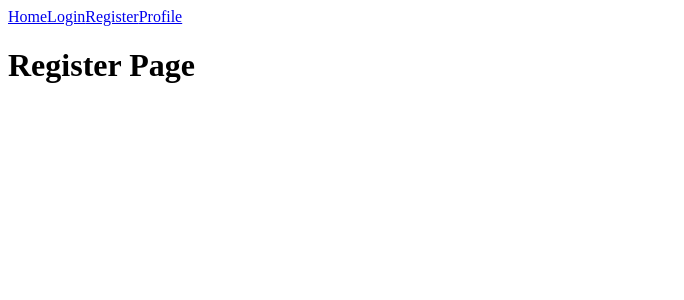
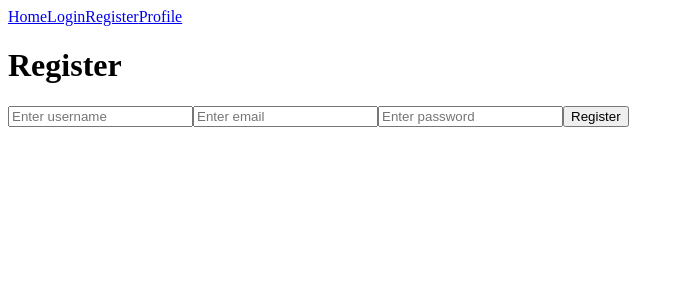
Before and after one commit to Jeffreydevs/Vibely-Socialmediaapp, a React app in the folder frontend/: page /register in a window 1280 px wide. Shown: the top 300 px of the page, without its empty margins (0-684 px from the left). Built offline with nearby package versions, Linux system fonts and the light colour scheme; the HTML template or start-up script is replaced by a standard one.

Commit message:
Implement user registration with backend integration

```diff
--- a/frontend/package.json
+++ b/frontend/package.json
@@ -10,6 +10,7 @@
     "preview": "vite preview"
   },
   "dependencies": {
+    "axios": "^1.18.1",
     "react": "^19.2.7",
     "react-dom": "^19.2.7",
     "react-router-dom": "^7.18.1"
--- a/frontend/src/App.jsx
+++ b/frontend/src/App.jsx
@@ -1,3 +1,4 @@
+import { useState, useEffect } from "react";
 import{ BrowserRouter, Routes, Route, Link } from "react-router-dom"
 
 import Login from "./pages/Login";
--- a/frontend/src/pages/Register.jsx
+++ b/frontend/src/pages/Register.jsx
@@ -1,4 +1,42 @@
+import { useState } from "react"
+import  axios  from "axios"
+
 function Register() {
-  return <h1>Register Page</h1>
+  const [ username, setUsername ] = useState("");
+  const [ email, setEmail ] = useState("");
+  const [ password, setPassword ] = useState("");
+
+  const API_URL = "http://localhost:3000";
+
+  async function handleRegister() {
+    if(!username || !email || !password){
+      alert("Please fill all fields")
+      return
+    }
+    try{
+      await axios.post(`${API_URL}/register`,{
+        username, email, password
+      })
+      alert("User registered successfully");
+      setUsername("");
+      setEmail("");
+      setPassword("");
+    }
+    catch(error){
+      alert(error.response.data.message);
+    }
+
+  }
+
+  return (
+    <>
+     <h1>Register</h1>
+     <input type="text" placeholder="Enter username" onChange={(event) =>setUsername(event.target.value)} value={username} />
+     <input type="email" placeholder="Enter email" onChange={(event) =>setEmail(event.target.value)} value={email}/>
+     <input type="password" placeholder="Enter password" onChange={(event) =>setPassword(event.target.value)} value={password}/>
+     <button onClick={handleRegister}>Register</button>
+    </>
+  )
+
 }
 export default Register
```
Also changed, not shown: 1 other file (tests, documents, lock files or other folders).
